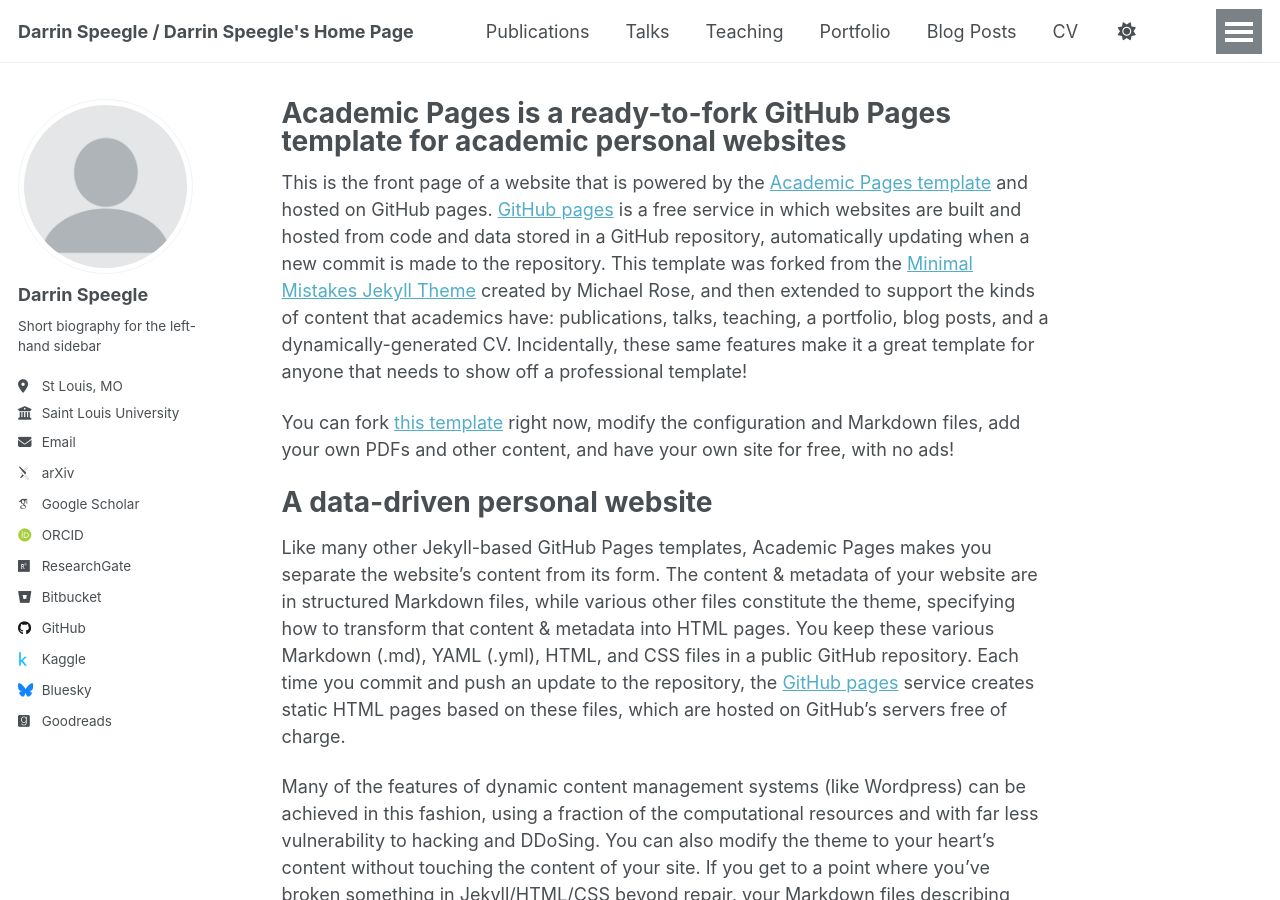
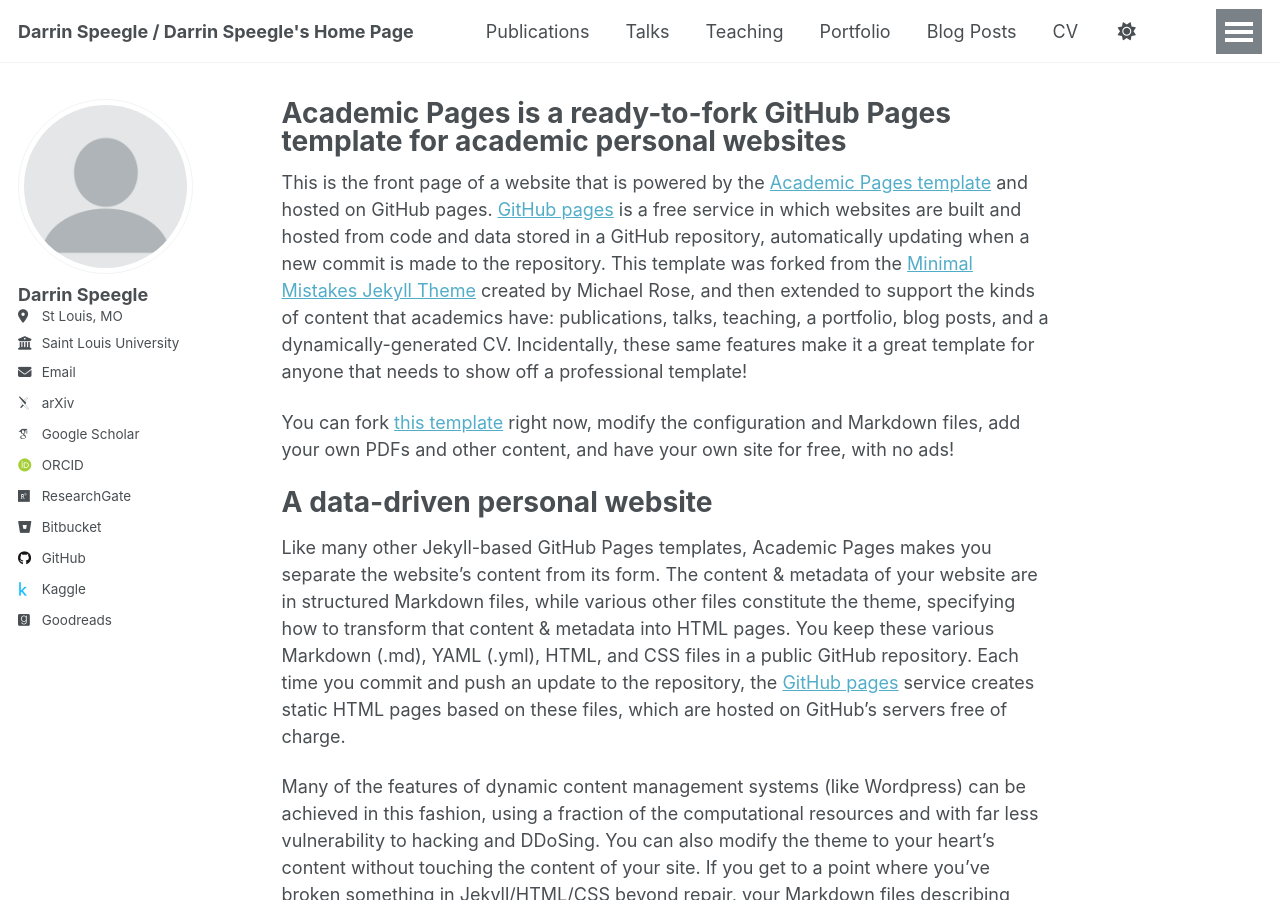
Before and after one commit to speegled/speegled.github.io, a Jekyll site: the page built from _pages/about.md, in a window 1280 px wide and 900 px high. Built offline with Jekyll 4.4.1, drawn with Linux system fonts in a browser that asks for light colours; some web fonts are replaced; a script that is not in the unit is left out.

Commit message:
Update _config.yml

```diff
--- a/_config.yml
+++ b/_config.yml
@@ -26,7 +26,7 @@ author:
   avatar           : "profile.png"
   name             : "Darrin Speegle"
   pronouns         : # example: ""
-  bio              : "Short biography for the left-hand sidebar"
+  bio              : # short bio "Short biography for the left-hand sidebar"
   location         : "St Louis, MO"
   employer         : "Saint Louis University"
   uri              : # URL
@@ -54,7 +54,7 @@ author:
 
   # Social media
   artstation       : # Username
-  bluesky          : "bsky.app" # Replace this with you Bluesky username
+  bluesky          : # Replace this with you Bluesky username
   facebook         : # Username
   flickr           : # Username
   foursquare       : # Username
```
